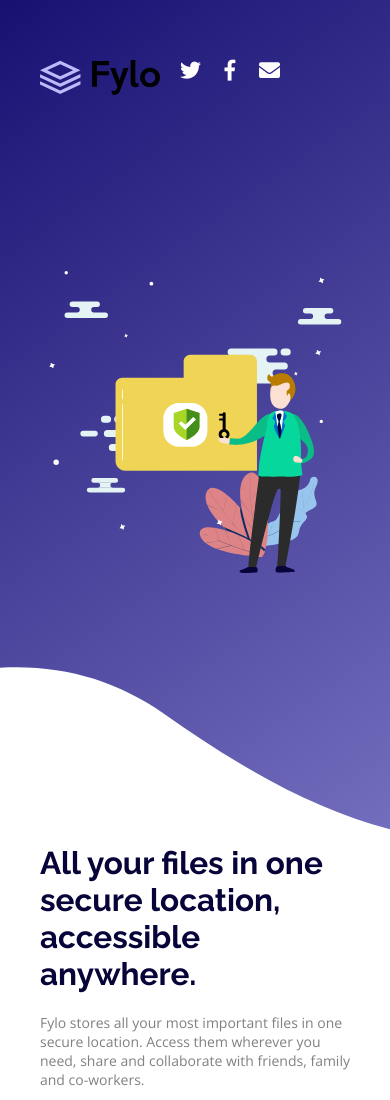
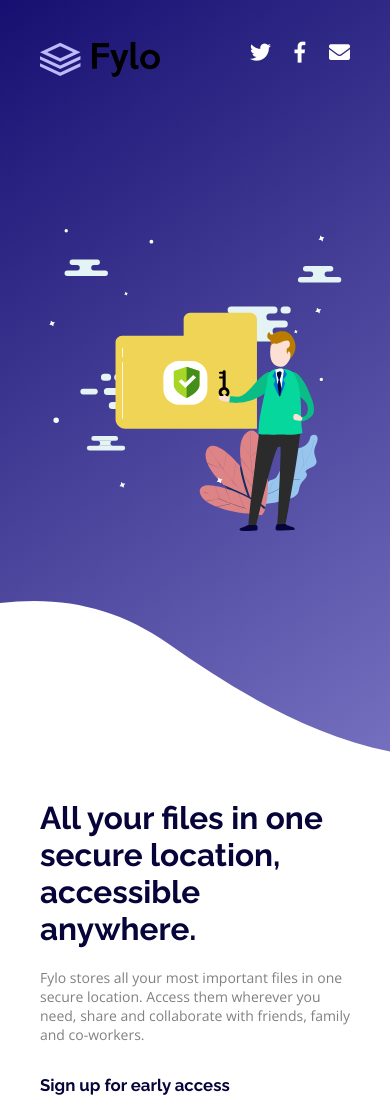
Before and after one commit to dromo77/frontend-mentor-fylo-sign-up, a plain HTML site: page index.html in a window 390 px wide. Shown: the top 1100 px of the page. Drawn offline with nearby package versions, Linux system fonts and the light colour scheme.

Commit message:
Updated mobile nav
updated position of mobile nav

```diff
--- a/css/style.css
+++ b/css/style.css
@@ -166,12 +166,13 @@ input {
         background-size: cover;
         background-repeat: none;
         background-position: center;
-        width: 100%;
+        width: auto;
+        height: 90vh
     }
 
     .nav {
-        position: absolute;
-        top: 60px;
+        position: relative;
+        top: -85vh;
     }
 
 
```
